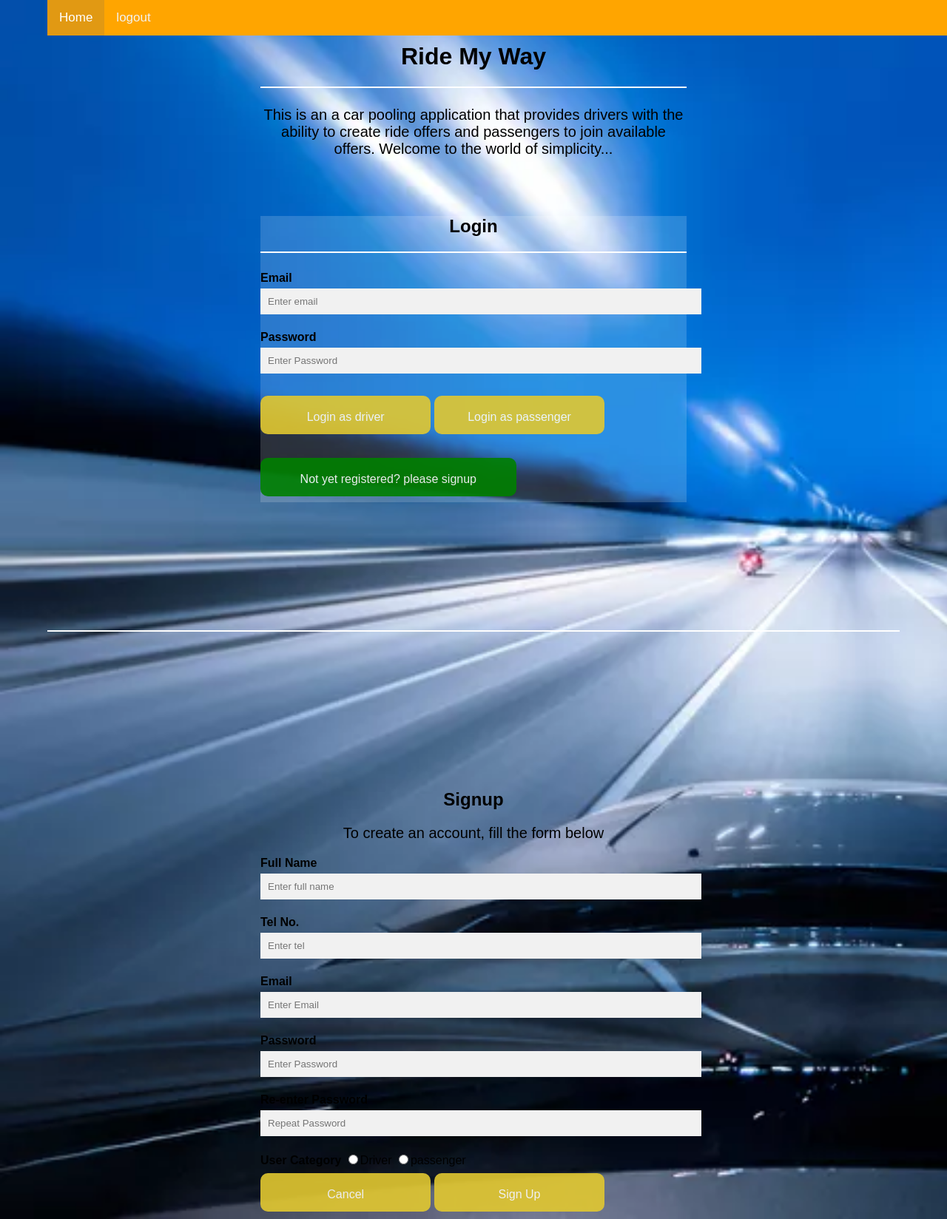
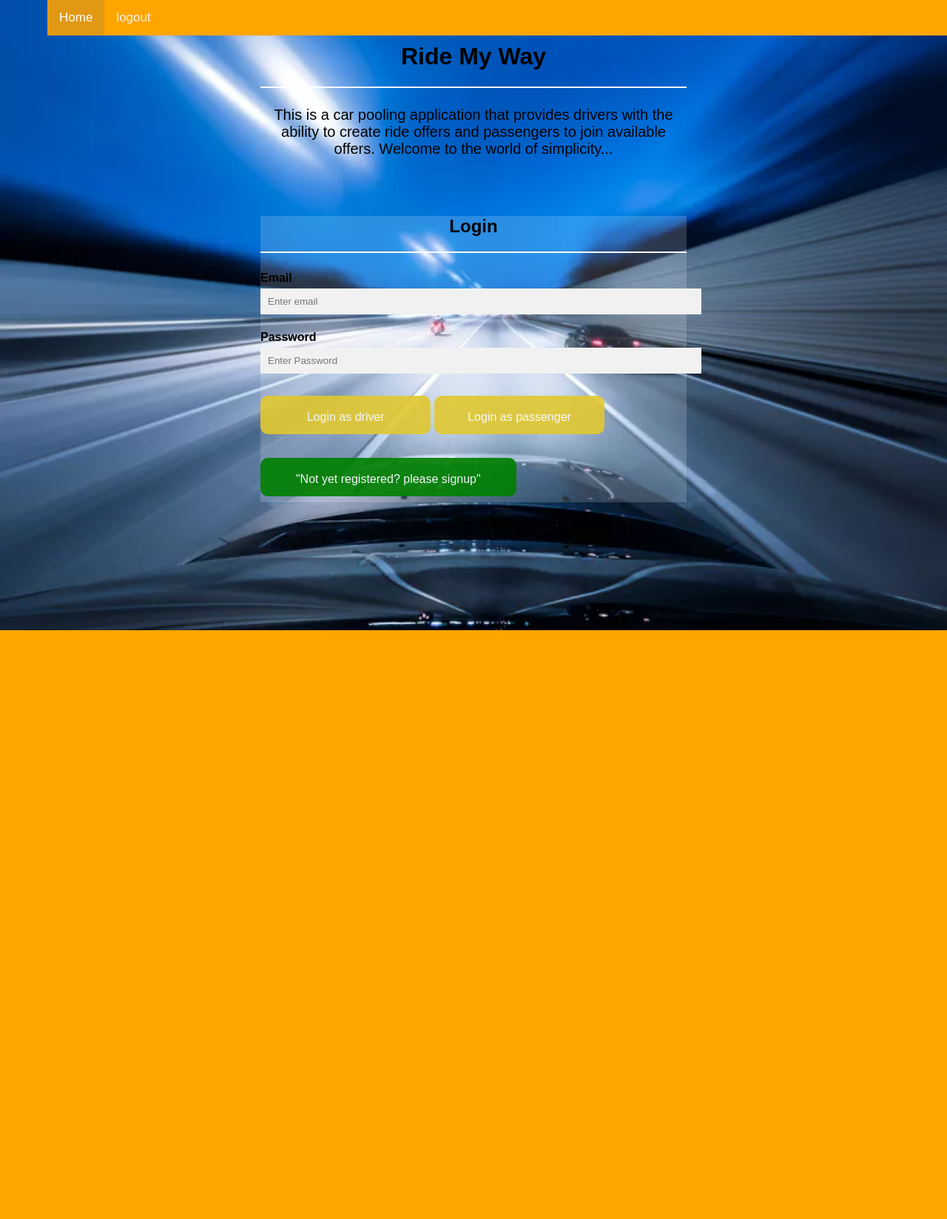
Before and after one commit to nokitoi/RideMyWay, a Python web app: template UI/templates/index.html in a window 1280 px wide. Shown: the whole page at 74% size. After the commit the page ends 852 px from the top, so only its background shows below. Run offline with Jinja, Linux system fonts and the light colour scheme; the template is opened without the code that fills it, so the values that code supplies are empty.

Commit message:
remove signup form

```diff
--- a/UI/templates/index.html
+++ b/UI/templates/index.html
@@ -9,8 +9,6 @@
 
 </head>
 <body>
-
-
     <!...navigation bar...!>
     <div class="topnav">
         <a class="active" href="index.html">Home</a>
@@ -19,12 +17,10 @@
     <div class="container">
         <h1>Ride My Way</h1><hr>
         <div id="welcome">
-                    <p>This is an a car pooling application that provides drivers with the ability to create ride offers and passengers to join available offers. Welcome to the world of simplicity... </p>
+            <p>This is a car pooling application that provides drivers with the ability to create ride offers and passengers to join available offers. Welcome to the world of simplicity... </p>
         </div>
-
     </div>
     <!...login form...!>
-
     <form class="content">
             <h2>Login</h2><hr/>
 
@@ -37,39 +33,8 @@
             <a href="Driver.html"><button type="button" class="btn">Login as driver</button></a>
             <a href="Passenger.html"><button type="button" class="btn">Login as passenger</button></a>
 
-
-        <p><input type="button" value="Not yet registered? please signup" class="btnn" onclick="document.getElementById('3').scrollIntoView()"></p>
-</form><hr>
-
-<!...signup form...!>
-<form class="content" action="" id="3"></form>
-    <div class="container">
-        <b></b><br>
-        <h2>Signup</h2>
-        <p>To create an account, fill the form below</p>
-
-        <label for="name"><b>Full Name</b></label>
-        <input type="text" placeholder="Enter full name" name="name" required>
-
-        <label for="tel"><b>Tel No.</b></label>
-        <input type="text" placeholder="Enter tel" name="tel" required>
-
-        <label for="email"><b>Email</b></label>
-        <input type="email" placeholder="Enter Email" name="email" required>
-
-        <label for="psw"><b>Password</b></label>
-        <input type="password" placeholder="Enter Password" name="psw" required>
-
-        <label for="rpsw"><b>Re-enter Password</b></label>
-        <input type="password" placeholder="Repeat Password" name="rpsw" required>
-
-        <label for="user"><b>User Category</b></label>
-        <input type="radio" name="user" value="driver"/>Driver
-        <input type="radio" name="user" value="passenger"/>passenger<br>
-
-        <button type="button" class="btn">Cancel</button>
-        <button type="submit" class="btn">Sign Up</button>
-    </div>
+        <p><a href="signup.html"><button type="button" class="btnn">"Not yet registered? please signup"</button></a>
+        </p>
     </form>
 </body>
 </html>
```
Lines whose indentation alone changed are shown as unchanged.
